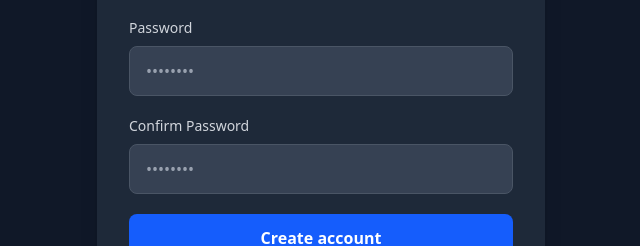
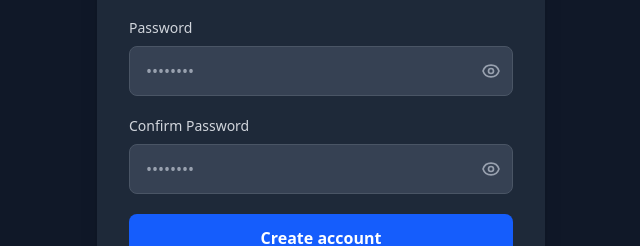
Before and after one commit to mohammedarshath2705/Movies_App-Frontend, a Next.js app: page /signup in a window 1280 px wide. Shown: the part 572-818 px from the top of the page, without its empty margins (319-959 px from the left). Built offline with nearby package versions, Linux system fonts and the light colour scheme; no server answers.

Commit message:
added password features

```diff
--- a/src/app/login/page.tsx
+++ b/src/app/login/page.tsx
@@ -14,6 +14,7 @@
   const [error, setError] = useState("");
   const [googleError, setGoogleError] = useState("");
   const [loading, setLoading] = useState(false);
+  const [showPassword, setShowPassword] = useState(false);
 
 
   useEffect(() => {
@@ -55,6 +56,8 @@
       const message =
         err instanceof Error ? err.message : "Login failed";
       setError(message);
+    } finally {
+      setLoading(false);
     }
   };
 
@@ -149,15 +152,59 @@
               >
                 Password
               </label>
+              <div className="relative">
                 <input
                   id="password"
-                type="password"
+                  type={showPassword ? "text" : "password"}
                   required
                   value={password}
                   onChange={(e) => setPassword(e.target.value)}
                   className="w-full px-4 py-3 bg-gray-700 border border-gray-600 rounded-lg text-white placeholder-gray-400 focus:outline-none focus:ring-2 focus:ring-blue-500 focus:border-transparent"
                   placeholder="••••••••"
                 />
+                <button
+                  type="button"
+                  onClick={() => setShowPassword(!showPassword)}
+                  className="absolute right-3 top-1/2 -translate-y-1/2 text-gray-400 hover:text-gray-300 focus:outline-none"
+                  aria-label={showPassword ? "Hide password" : "Show password"}
+                >
+                  {showPassword ? (
+                    <svg
+                      className="w-5 h-5"
+                      fill="none"
+                      stroke="currentColor"
+                      viewBox="0 0 24 24"
+                    >
+                      <path
+                        strokeLinecap="round"
+                        strokeLinejoin="round"
+                        strokeWidth={2}
+                        d="M13.875 18.825A10.05 10.05 0 0112 19c-4.478 0-8.268-2.943-9.543-7a9.97 9.97 0 011.563-3.029m5.858.908a3 3 0 114.243 4.243M9.878 9.878l4.242 4.242M9.88 9.88l-3.29-3.29m7.532 7.532l3.29 3.29M3 3l3.59 3.59m0 0A9.953 9.953 0 0112 5c4.478 0 8.268 2.943 9.543 7a10.025 10.025 0 01-4.132 5.411m0 0L21 21"
+                      />
+                    </svg>
+                  ) : (
+                    <svg
+                      className="w-5 h-5"
+                      fill="none"
+                      stroke="currentColor"
+                      viewBox="0 0 24 24"
+                    >
+                      <path
+                        strokeLinecap="round"
+                        strokeLinejoin="round"
+                        strokeWidth={2}
+                        d="M15 12a3 3 0 11-6 0 3 3 0 016 0z"
+                      />
+                      <path
+                        strokeLinecap="round"
+                        strokeLinejoin="round"
+                        strokeWidth={2}
+                        d="M2.458 12C3.732 7.943 7.523 5 12 5c4.478 0 8.268 2.943 9.542 7-1.274 4.057-5.064 7-9.542 7-4.477 0-8.268-2.943-9.542-7z"
+                      />
+                    </svg>
+                  )}
+                </button>
+              </div>
             </div>
 
             <div className="flex items-center justify-between">
--- a/src/app/signup/page.tsx
+++ b/src/app/signup/page.tsx
@@ -17,6 +17,8 @@
   });
   const [error, setError] = useState("");
   const [loading, setLoading] = useState(false);
+  const [showPassword, setShowPassword] = useState(false);
+  const [showConfirmPassword, setShowConfirmPassword] = useState(false);
 
 
   const handleChange = (e: React.ChangeEvent<HTMLInputElement>) => {
@@ -201,16 +203,60 @@
               >
                 Password
               </label>
+              <div className="relative">
                 <input
                   id="password"
                   name="password"
-                type="password"
+                  type={showPassword ? "text" : "password"}
                   required
                   value={formData.password}
                   onChange={handleChange}
                   className="w-full px-4 py-3 bg-gray-700 border border-gray-600 rounded-lg text-white placeholder-gray-400 focus:outline-none focus:ring-2 focus:ring-blue-500 focus:border-transparent"
                   placeholder="••••••••"
                 />
+                <button
+                  type="button"
+                  onClick={() => setShowPassword(!showPassword)}
+                  className="absolute right-3 top-1/2 -translate-y-1/2 text-gray-400 hover:text-gray-300 focus:outline-none"
+                  aria-label={showPassword ? "Hide password" : "Show password"}
+                >
+                  {showPassword ? (
+                    <svg
+                      className="w-5 h-5"
+                      fill="none"
+                      stroke="currentColor"
+                      viewBox="0 0 24 24"
+                    >
+                      <path
+                        strokeLinecap="round"
+                        strokeLinejoin="round"
+                        strokeWidth={2}
+                        d="M13.875 18.825A10.05 10.05 0 0112 19c-4.478 0-8.268-2.943-9.543-7a9.97 9.97 0 011.563-3.029m5.858.908a3 3 0 114.243 4.243M9.878 9.878l4.242 4.242M9.88 9.88l-3.29-3.29m7.532 7.532l3.29 3.29M3 3l3.59 3.59m0 0A9.953 9.953 0 0112 5c4.478 0 8.268 2.943 9.543 7a10.025 10.025 0 01-4.132 5.411m0 0L21 21"
+                      />
+                    </svg>
+                  ) : (
+                    <svg
+                      className="w-5 h-5"
+                      fill="none"
+                      stroke="currentColor"
+                      viewBox="0 0 24 24"
+                    >
+                      <path
+                        strokeLinecap="round"
+                        strokeLinejoin="round"
+                        strokeWidth={2}
+                        d="M15 12a3 3 0 11-6 0 3 3 0 016 0z"
+                      />
+                      <path
+                        strokeLinecap="round"
+                        strokeLinejoin="round"
+                        strokeWidth={2}
+                        d="M2.458 12C3.732 7.943 7.523 5 12 5c4.478 0 8.268 2.943 9.542 7-1.274 4.057-5.064 7-9.542 7-4.477 0-8.268-2.943-9.542-7z"
+                      />
+                    </svg>
+                  )}
+                </button>
+              </div>
             </div>
 
             <div>
@@ -220,16 +266,60 @@
               >
                 Confirm Password
               </label>
+              <div className="relative">
                 <input
                   id="confirmPassword"
                   name="confirmPassword"
-                type="password"
+                  type={showConfirmPassword ? "text" : "password"}
                   required
                   value={formData.confirmPassword}
                   onChange={handleChange}
                   className="w-full px-4 py-3 bg-gray-700 border border-gray-600 rounded-lg text-white placeholder-gray-400 focus:outline-none focus:ring-2 focus:ring-blue-500 focus:border-transparent"
                   placeholder="••••••••"
                 />
+                <button
+                  type="button"
+                  onClick={() => setShowConfirmPassword(!showConfirmPassword)}
+                  className="absolute right-3 top-1/2 -translate-y-1/2 text-gray-400 hover:text-gray-300 focus:outline-none"
+                  aria-label={showConfirmPassword ? "Hide password" : "Show password"}
+                >
+                  {showConfirmPassword ? (
+                    <svg
+                      className="w-5 h-5"
+                      fill="none"
+                      stroke="currentColor"
+                      viewBox="0 0 24 24"
+                    >
+                      <path
+                        strokeLinecap="round"
+                        strokeLinejoin="round"
+                        strokeWidth={2}
+                        d="M13.875 18.825A10.05 10.05 0 0112 19c-4.478 0-8.268-2.943-9.543-7a9.97 9.97 0 011.563-3.029m5.858.908a3 3 0 114.243 4.243M9.878 9.878l4.242 4.242M9.88 9.88l-3.29-3.29m7.532 7.532l3.29 3.29M3 3l3.59 3.59m0 0A9.953 9.953 0 0112 5c4.478 0 8.268 2.943 9.543 7a10.025 10.025 0 01-4.132 5.411m0 0L21 21"
+                      />
+                    </svg>
+                  ) : (
+                    <svg
+                      className="w-5 h-5"
+                      fill="none"
+                      stroke="currentColor"
+                      viewBox="0 0 24 24"
+                    >
+                      <path
+                        strokeLinecap="round"
+                        strokeLinejoin="round"
+                        strokeWidth={2}
+                        d="M15 12a3 3 0 11-6 0 3 3 0 016 0z"
+                      />
+                      <path
+                        strokeLinecap="round"
+                        strokeLinejoin="round"
+                        strokeWidth={2}
+                        d="M2.458 12C3.732 7.943 7.523 5 12 5c4.478 0 8.268 2.943 9.542 7-1.274 4.057-5.064 7-9.542 7-4.477 0-8.268-2.943-9.542-7z"
+                      />
+                    </svg>
+                  )}
+                </button>
+              </div>
             </div>
 
             <button
```
Lines whose indentation alone changed are shown as unchanged.
